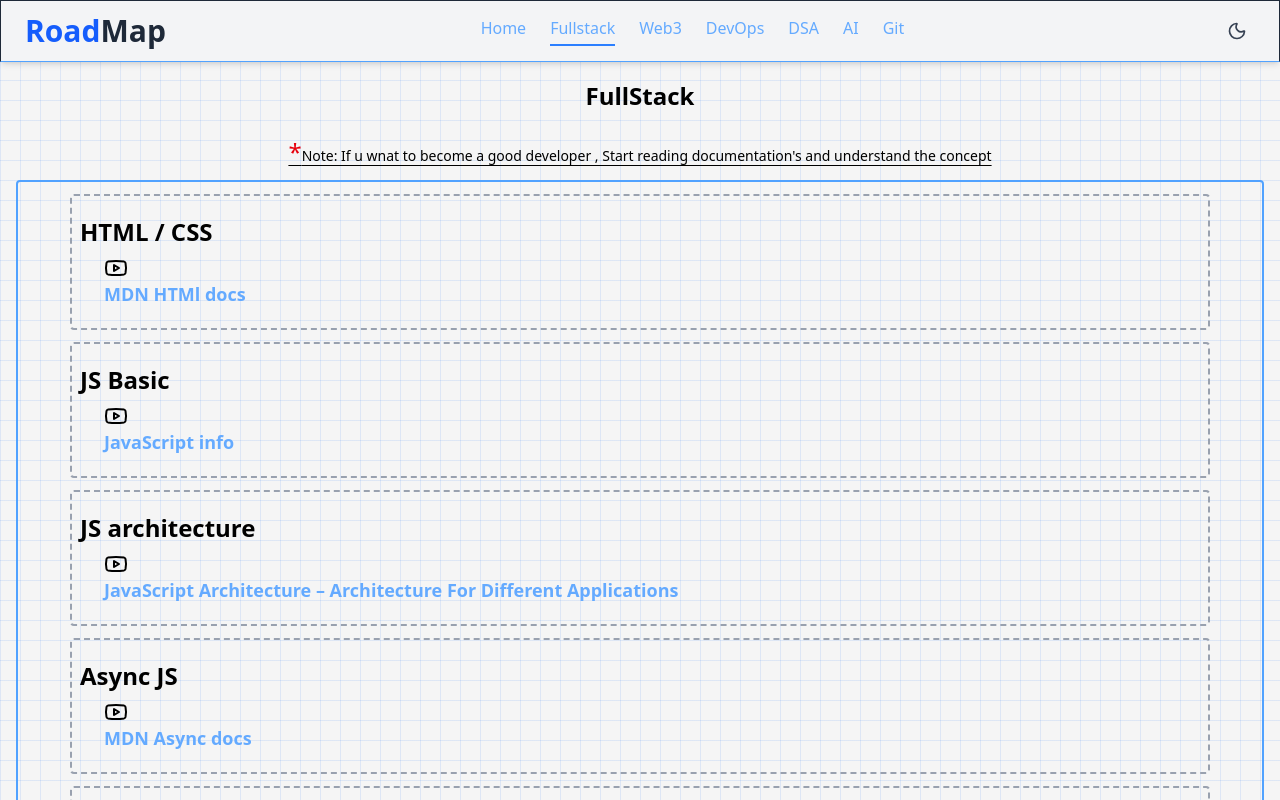
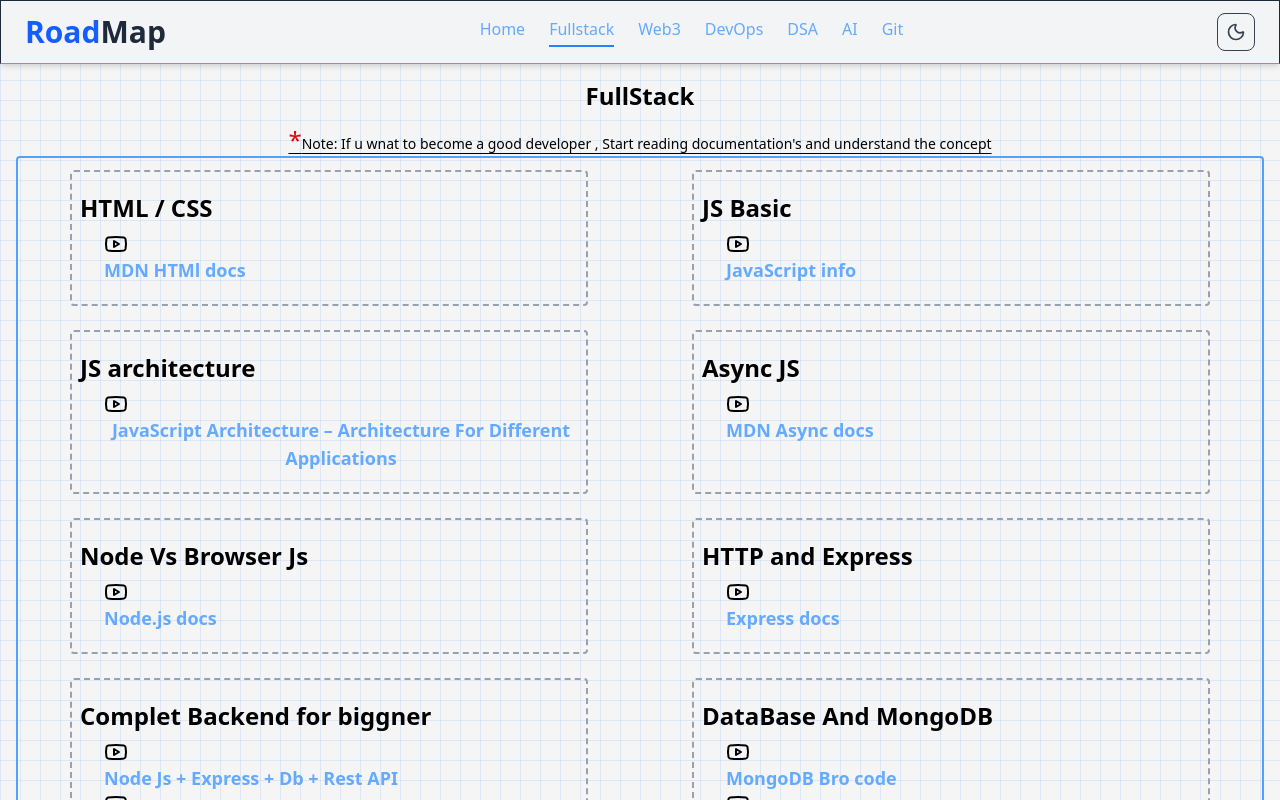
Before and after one commit to nikhil-tiwari1419/Roadmap, a React (Vite) app: page /FullStack in a window 1280 px wide. Shown: the top 800 px of the page. Built offline with nearby package versions, Linux system fonts and the light colour scheme.

Commit message:
toggle daynight fixed

```diff
--- a/src/Components/Navbar.jsx
+++ b/src/Components/Navbar.jsx
@@ -59,10 +59,10 @@ function Navbar() {
                         onClick={toggleTheme}
                         className={`cursor-pointer p-2 rounded-lg transition-colors
                             ${theme === 'dark'
-                                ? 'text-yellow-400 hover:bg-gray-700'   // sun icon in dark
-                                : 'text-gray-700 hover:bg-blue-50'}`}   // moon icon in light
+                                ? 'text-yellow-400 border  hover:bg-gray-700'   // sun icon in dark
+                                : 'text-gray-700 border hover:bg-blue-50'}`}   // moon icon in light
                     >
-                        {theme === "dark" ? <Sun size={20} /> : <Moon size={20} />}  {/* ❌ was themes and logic was flipped */}
+                        {theme === "dark" ? <Sun size={20} /> : <Moon size={20} />}
                     </button>
 
                     <button
--- a/src/Pages/Dsa.jsx
+++ b/src/Pages/Dsa.jsx
@@ -1,8 +1,10 @@
-import React from 'react'
+import React, { useState } from 'react'
 import Navbar from '../Components/Navbar'
 import Footer from '../Components/Footer'
+import { useTheme } from '../Context/Theme';
 
 function Dsa() {
+  const { theme }= useTheme();
   const ListOfTopics = [
     {
       topic: "Introduction to C++",
@@ -281,7 +283,7 @@ function Dsa() {
   return (
     <>
       <Navbar />
-      <div className='bg min-h-screen  px-4 pt-20  pb-3'>
+      <div className={`' min-h-screen  px-4 pt-20  pb-3 ${theme === 'dark'? "bg-gray-900 text-white":"grid-bg text-black"}`}>
         <h1 className='text-center font-bold text-2xl mb-6'>Data Structure & Algorithum</h1>
         <div className='mx-auto
 max-w-7xl '>
--- a/src/Pages/FullStack.jsx
+++ b/src/Pages/FullStack.jsx
@@ -177,13 +177,13 @@ function FullStack() {
     <>
       <Navbar />
       <div
-        className={`'grid-bg min-h-screen pb-3 pt-20 px-4 ${theme === 'dark'? "bg-gray-800":"grid-bg text-black"}`}
+        className={`'grid-bg min-h-screen pb-3 pt-20 px-4 ${theme === 'dark' ? "bg-gray-900 text-white" : "grid-bg text-black"}`}
       >
-        <h2 className="text-center font-bold text-2xl mb-6">FullStack</h2>
-        <h1 className='underline underline-offset-4 text-sm m-3 text-center'> <span className='text-2xl text-red-600 '>*</span>
+        <h2 className="text-center font-bold text-2xl mb-3">FullStack</h2>
+        <h1 className='underline underline-offset-4 text-sm  text-center'> <span className='text-2xl text-red-600 '>*</span>
           Note: If u wnat to become a good developer , Start reading documentation's and understand the concept
         </h1>
-        <div className='border-blue-400 border-2 mx-auto max-w-7xl rounded text-center font-bold  sm:text-2xl text-lg '>
+        <div className='border-blue-400 border-2 mx-auto max-w-7xl rounded text-center font-bold  sm:text-2xl text-lg  grid grid-cols-1 md:grid-cols-2'>
           {Topic.map((item) => (
             <div
               key={item.topic}
```
